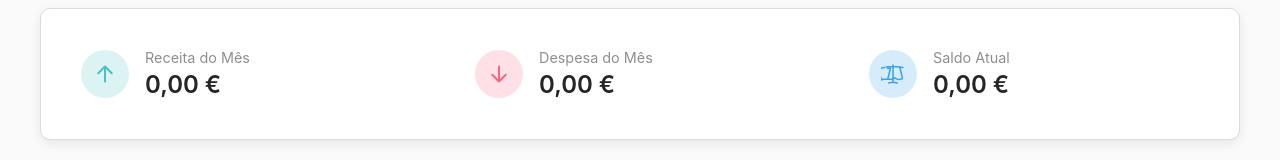
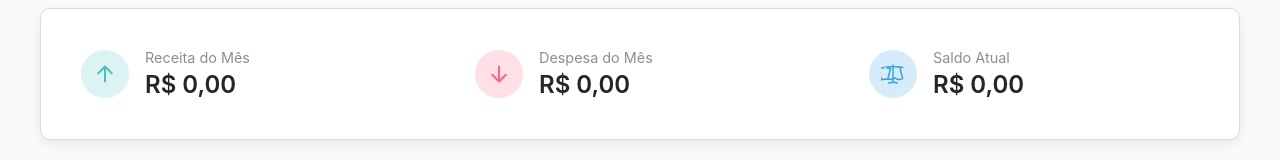
Before and after one commit to Cry199/Personal-Finance-Manager-Full-Stack, a React (Vite) app in the folder pfm-full-stack-frontend/: page /dashboard in a window 1280 px wide. Shown: the part 159-319 px from the top of the page. Built offline with nearby package versions, Linux system fonts and the light colour scheme; no server answers; sample sign-in values are in the browser's storage.

Commit message:
feat: adicionar função formatCurrency para formatação de valores monetários e refatorar componentes para utilizá-la

```diff
--- a/pfm-full-stack-frontend/src/features/dashboard/components/RecentTransactions.jsx
+++ b/pfm-full-stack-frontend/src/features/dashboard/components/RecentTransactions.jsx
@@ -2,6 +2,7 @@ import { useEffect, useState } from 'react';
 import { getTransactions } from '../../transactions/api/transactionApi';
 import { Link } from 'react-router-dom';
 import Spinner from '../../../components/common/Spinner';
+import { formatCurrency } from '../../../utils/formatting';
 
 const RecentTransactions = () => {
     const [transactions, setTransactions] = useState([]);
@@ -39,7 +40,7 @@ const RecentTransactions = () => {
                             </div>
                             <span className={`transaction-amount ${t.type.toLowerCase()}`}>
                                 {t.type === 'EXPENSE' ? '-' : '+'}
-                                {new Intl.NumberFormat('pt-PT', { style: 'currency', currency: 'EUR' }).format(t.amount)}
+                                {formatCurrency(t.amount)}
                             </span>
                         </li>
                     ))}
--- a/pfm-full-stack-frontend/src/features/dashboard/pages/DashboardPage.jsx
+++ b/pfm-full-stack-frontend/src/features/dashboard/pages/DashboardPage.jsx
@@ -8,6 +8,7 @@ import Spinner from '../../../components/common/Spinner';
 import RecentTransactions from '../components/RecentTransactions';
 import './DashboardPage.css';
 import { getErrorMessage } from '../../../utils/errorHandler';
+import { formatCurrency } from '../../../utils/formatting';
 
 ChartJS.register(ArcElement, Tooltip, Legend, CategoryScale, LinearScale, BarElement);
 
@@ -89,7 +90,7 @@ const DashboardPage = () => {
             </div>
             <div className="summary-text">
               <p>Receita do Mês</p>
-              <span>{new Intl.NumberFormat('pt-PT', { style: 'currency', currency: 'EUR' }).format(summary?.totalIncome || 0)}</span>
+              <span>{formatCurrency(summary?.totalIncome)}</span>
             </div>
           </div>
           <div className="summary-item expense">
@@ -100,7 +101,7 @@ const DashboardPage = () => {
             </div>
             <div className="summary-text">
               <p>Despesa do Mês</p>
-              <span>{new Intl.NumberFormat('pt-PT', { style: 'currency', currency: 'EUR' }).format(summary?.totalExpense || 0)}</span>
+              <span>{formatCurrency(summary?.totalExpense)}</span>
             </div>
           </div>
           <div className="summary-item balance">
@@ -111,7 +112,7 @@ const DashboardPage = () => {
             </div>
             <div className="summary-text">
               <p>Saldo Atual</p>
-              <span>{new Intl.NumberFormat('pt-PT', { style: 'currency', currency: 'EUR' }).format(summary?.balance || 0)}</span>
+              <span>{formatCurrency(summary?.currentBalance)}</span>
             </div>
           </div>
         </div>
--- a/pfm-full-stack-frontend/src/features/recurring/pages/RecurringTransactionsPage.jsx
+++ b/pfm-full-stack-frontend/src/features/recurring/pages/RecurringTransactionsPage.jsx
@@ -4,8 +4,7 @@ import RecurringTransactionForm from '../components/RecurringTransactionForm';
 import ConfirmationModal from '../../../components/common/ConfirmationModal';
 import toast from 'react-hot-toast';
 import { getErrorMessage } from '../../../utils/errorHandler';
-
-
+import { formatCurrency } from '../../../utils/formatting';
 
 import {
     getRecurringTransactions,
@@ -147,7 +146,7 @@ return (
             <tr key={r.id}>
               <td>{r.description}</td>
               <td style={{ color: r.type === 'EXPENSE' ? 'var(--error-color)' : 'var(--success-color)' }}>
-                {new Intl.NumberFormat('pt-PT', { style: 'currency', currency: 'EUR' }).format(r.amount)}
+                  {formatCurrency(r.amount)}
               </td>
               <td>{r.type === 'EXPENSE' ? 'Despesa' : 'Receita'}</td>
               <td>{periodMapping[r.period]}</td>
--- a/pfm-full-stack-frontend/src/features/transactions/pages/TransactionsPage.jsx
+++ b/pfm-full-stack-frontend/src/features/transactions/pages/TransactionsPage.jsx
@@ -12,6 +12,7 @@ import TransactionForm from '../components/TransactionForm';
 import Spinner from '../../../components/common/Spinner';
 import ConfirmationModal from '../../../components/common/ConfirmationModal';
 import { getErrorMessage } from '../../../utils/errorHandler';
+import { formatCurrency } from '../../../utils/formatting';
 
 // Função para gerar as opções do ano
 const generateYearOptions = () => {
@@ -189,7 +190,7 @@ const TransactionsPage = () => {
                                 <tr key={t.id}>
                                     <td>{t.description}</td>
                                     <td style={{ color: t.type === 'EXPENSE' ? 'var(--error-color)' : 'var(--success-color)' }}>
-                                        {new Intl.NumberFormat('pt-PT', { style: 'currency', currency: 'EUR' }).format(t.amount)}
+                                        {formatCurrency(t.amount)}
                                     </td>
                                     <td>{new Date(t.date).toLocaleDateString('pt-PT')}</td>
                                     <td>{t.type === 'EXPENSE' ? 'Despesa' : 'Receita'}</td>
--- /dev/null
+++ b/pfm-full-stack-frontend/src/utils/formatting.js
@@ -0,0 +1,6 @@
+export const formatCurrency = (value) => {
+  return new Intl.NumberFormat('pt-BR', {
+    style: 'currency',
+    currency: 'BRL',
+  }).format(value || 0);
+};
```
Also changed, not shown: pfm-full-stack-frontend/src/utils/errorHandler.js (line endings or trailing spaces).
